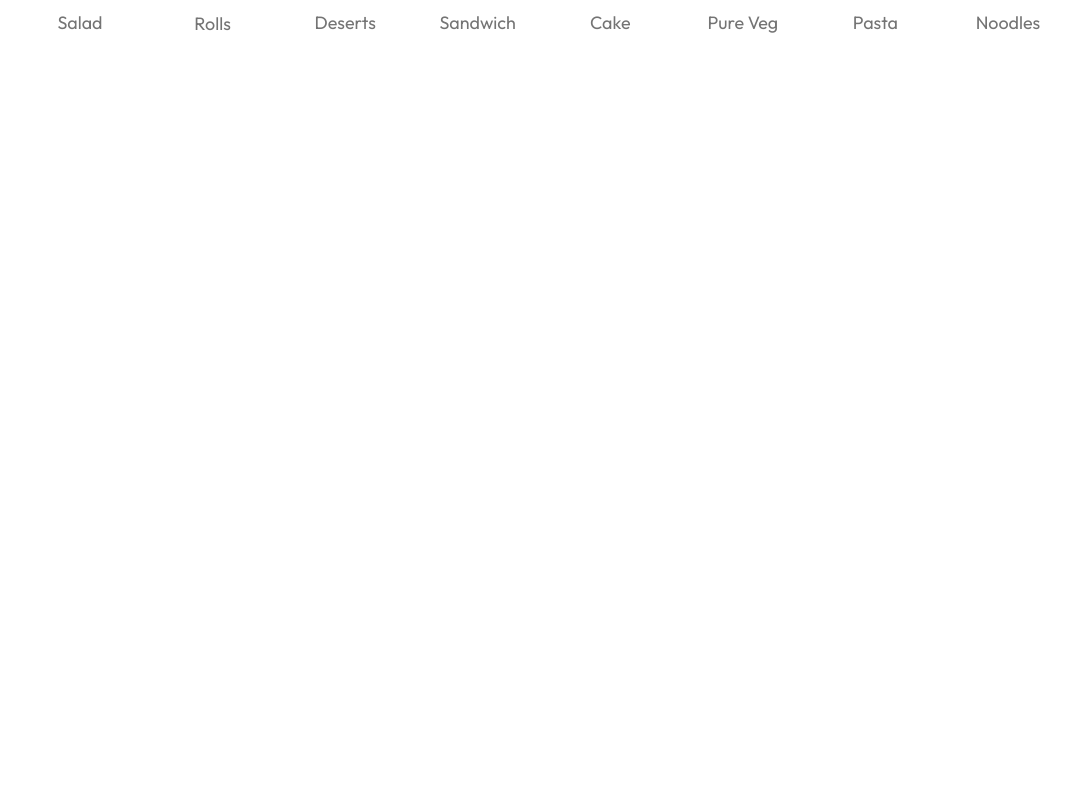
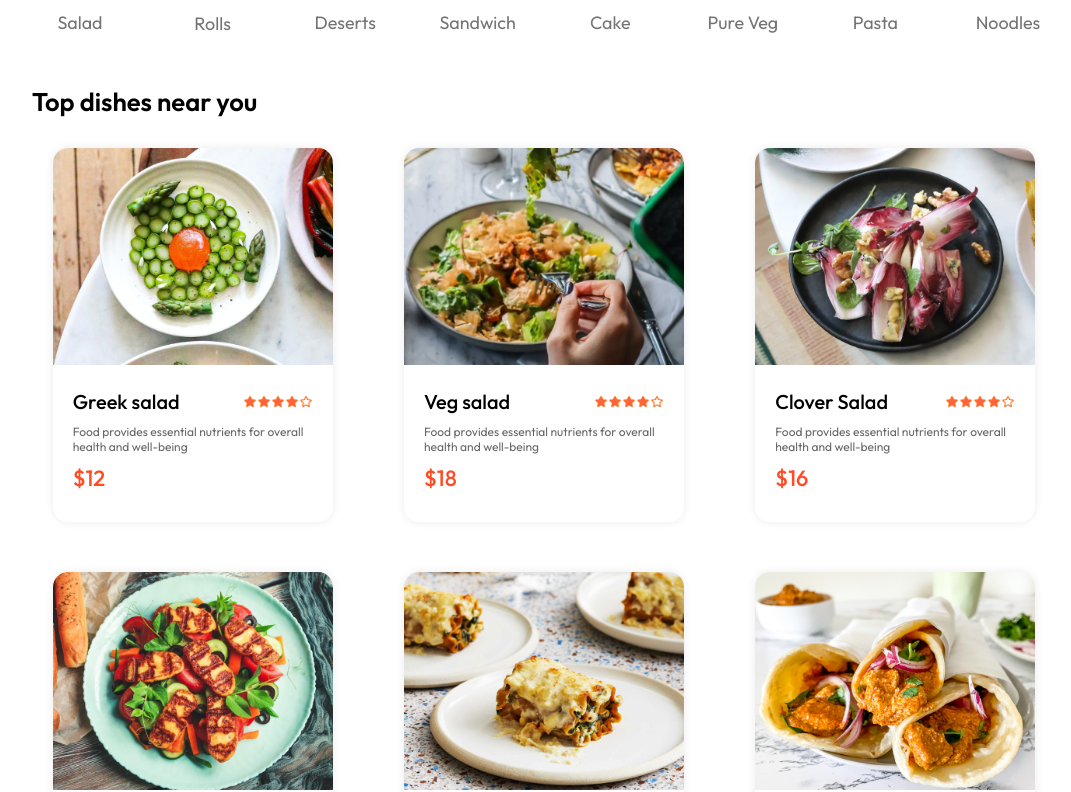
Before and after one commit to harsh-singh10/Food-del, a React (Vite) app: page / in a window 1280 px wide. Shown: the part 817-1609 px from the top of the page, without its empty margins (96-1167 px from the left). Before the commit the page ends 872 px from the top, so only its background shows below. Built offline with nearby package versions, Linux system fonts and the light colour scheme.

Commit message:
create food display and food item components

```diff
--- /dev/null
+++ b/src/components/FoodDisplay/FoodDisplay.css
@@ -0,0 +1,15 @@
+.food-display{
+    margin-top: 30px;
+}
+.food-display h2{
+    font-size: max(2vw,24px);
+    font-weight: 600;
+}
+.food-display-list{
+    display: flex;
+    flex-wrap: wrap;
+    justify-content: space-between;
+    margin-top: 30px;
+    gap: 30px;
+    row-gap: 50px;
+}
--- /dev/null
+++ b/src/components/FoodDisplay/FoodDisplay.jsx
@@ -0,0 +1,26 @@
+import React, { useContext } from 'react'
+import './FoodDisplay.css'
+import FoodItem from '../FoodItem/FoodItem'
+import { StoreContext } from '../../context/StoreContext';
+
+
+
+const FoodDisplay = ({category}) => {
+
+  const {food_list} = useContext(StoreContext);
+
+  return (
+    <div className='food-display' id='food-display'>
+      <h2>Top dishes near you</h2>
+      <div className='food-display-list'>
+        {food_list.map((item)=>{
+          if (category==="All" || category===item.food_category) {
+            return <FoodItem key={item.food_id} image={item.food_image} name={item.food_name} desc={item.food_desc} price={item.food_price} id={item.food_id}/>
+          }
+        })}
+      </div>
+    </div>
+  )
+}
+
+export default FoodDisplay
--- /dev/null
+++ b/src/components/FoodItem/FoodItem.css
@@ -0,0 +1,69 @@
+.food-item{
+    width: 280px;
+    margin: auto;
+    border-radius: 15px;
+    box-shadow: 0px 0px 10px #00000015;
+    transition: 0.3s;
+    animation: fadeIn 1s;
+}
+.food-item:hover{
+    transform: scale(1.02);
+}
+.food-item-img-container{
+    position: relative;
+}
+.food-item-img-container .add{
+    width: 35px;
+    position: absolute;
+    bottom: 15px;
+    right: 15px;
+    cursor: pointer;
+    border-radius: 50%;
+}
+.food-item-img-container .add:hover{
+    border: 2px solid #FF4C24;
+}
+.food-item-image{
+   width: 100%;
+   border-radius: 15px 15px 0px 0px;
+}
+.food-item-counter{
+    position: absolute;
+    bottom: 15px;
+    right: 15px;
+    display: flex;
+    align-items: center;
+    gap: 10px;
+    padding: 6px;
+    border-radius: 50px;
+    background-color: white;
+}
+.food-item-counter img{
+    width: 30px;
+}
+.food-item-info{
+    padding: 20px;
+}
+.food-item-name-rating{
+    display: flex;
+    justify-content: space-between;
+    align-items: center;
+    margin-bottom: 10px;
+}
+.food-item-name-rating p{
+    font-size: 20px;
+    font-weight: 500;
+}
+.food-item-name-rating img{
+    width: 70px;
+}
+.food-item-desc{
+    color: #676767;
+    font-size: 12px;
+}
+.food-item-price{
+    color: #FF4C24;
+    font-size: 22px;
+    font-weight: 500;
+    margin: 10px 0px;
+}
--- /dev/null
+++ b/src/components/FoodItem/FoodItem.jsx
@@ -0,0 +1,29 @@
+import React, { useContext, useState } from 'react'
+import './FoodItem.css'
+import { assets } from '../../assets/assets'
+import { StoreContext } from '../../context/StoreContext';
+
+
+const FoodItem = ({ image, name, price, desc , id }) => {
+
+    const [itemCount, setItemCount] = useState(0);
+    // const {cartItems,addToCart,removeFromCart,url,currency} = useContext(StoreContext);
+
+    return (
+        <div className='food-item'>
+            <div className='food-item-img-container'>
+                <img className='food-item-image' src={image} alt="" />
+
+            </div>
+            <div className="food-item-info">
+                <div className="food-item-name-rating">
+                    <p>{name}</p> <img src={assets.rating_starts} alt="" />
+                </div>
+                <p className="food-item-desc">{desc}</p>
+                <p className="food-item-price">${price}</p>
+            </div>
+        </div>
+    )
+}
+
+export default FoodItem
--- /dev/null
+++ b/src/context/StoreContext.jsx
@@ -0,0 +1,26 @@
+import { createContext } from "react";
+
+export const StoreContext = createContext(null);
+
+import { food_list } from "../assets/assets";
+
+
+const StoreContextProvider = (props) => {
+
+
+
+
+
+    const contextValue = {
+        food_list
+
+    }
+    return (
+        <StoreContext.Provider value={contextValue} >
+            {props.children}
+        </StoreContext.Provider>
+    )
+}
+
+
+export default StoreContextProvider;
--- a/src/main.jsx
+++ b/src/main.jsx
@@ -3,11 +3,14 @@
 import App from './App.jsx'
 import './index.css'
 import {BrowserRouter} from 'react-router-dom'
+import StoreContextProvider from './context/StoreContext.jsx'
 
 
 createRoot(document.getElementById('root')).render(
   <BrowserRouter >
+  <StoreContextProvider>
      <App />
+    </StoreContextProvider>
   </BrowserRouter>
 
 
--- a/src/pages/Home/Home.jsx
+++ b/src/pages/Home/Home.jsx
@@ -2,6 +2,7 @@
 import "./Home.css"
 import Header from '../../components/Header/Header'
 import ExploreMenu from '../../components/ExploreMenu/ExploreMenu'
+import FoodDisplay from '../../components/FoodDisplay/FoodDisplay'
 
 
 
@@ -14,6 +15,7 @@
     <div>
       <Header />
       <ExploreMenu category={category} setCategory={setCategory} />
+      <FoodDisplay category={category} />
     </div>
   )
 }
```
